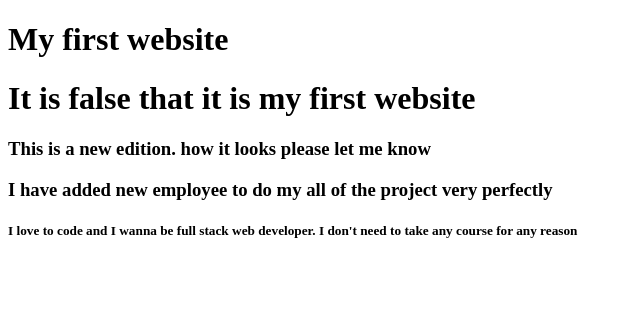
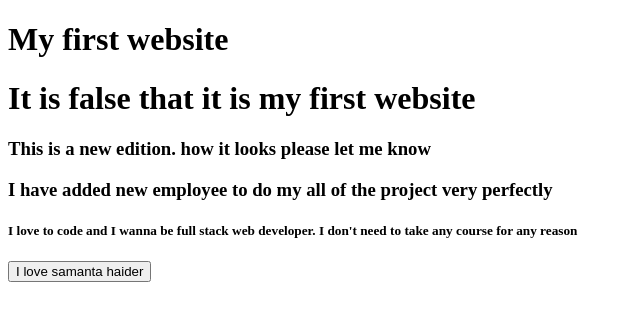
Before and after one commit to mehedishopnil/First-Project, a plain HTML site: page index.html in a window 1280 px wide. Shown: the whole page, without its empty margins (0-640 px from the left). Drawn offline with Linux system fonts and the light colour scheme.

Commit message:
lst update

```diff
--- a/index.html
+++ b/index.html
@@ -12,5 +12,6 @@
     <h3>This is a new edition. how it looks please let me know</h3>
     <h3>I have added new employee to do my all of the project very perfectly</h3>
     <h5>I love to code and I wanna be full stack web developer. I don't need to take any course for any reason</h5>
+    <button>I love samanta haider</button>
 </body>
 </html>
```
